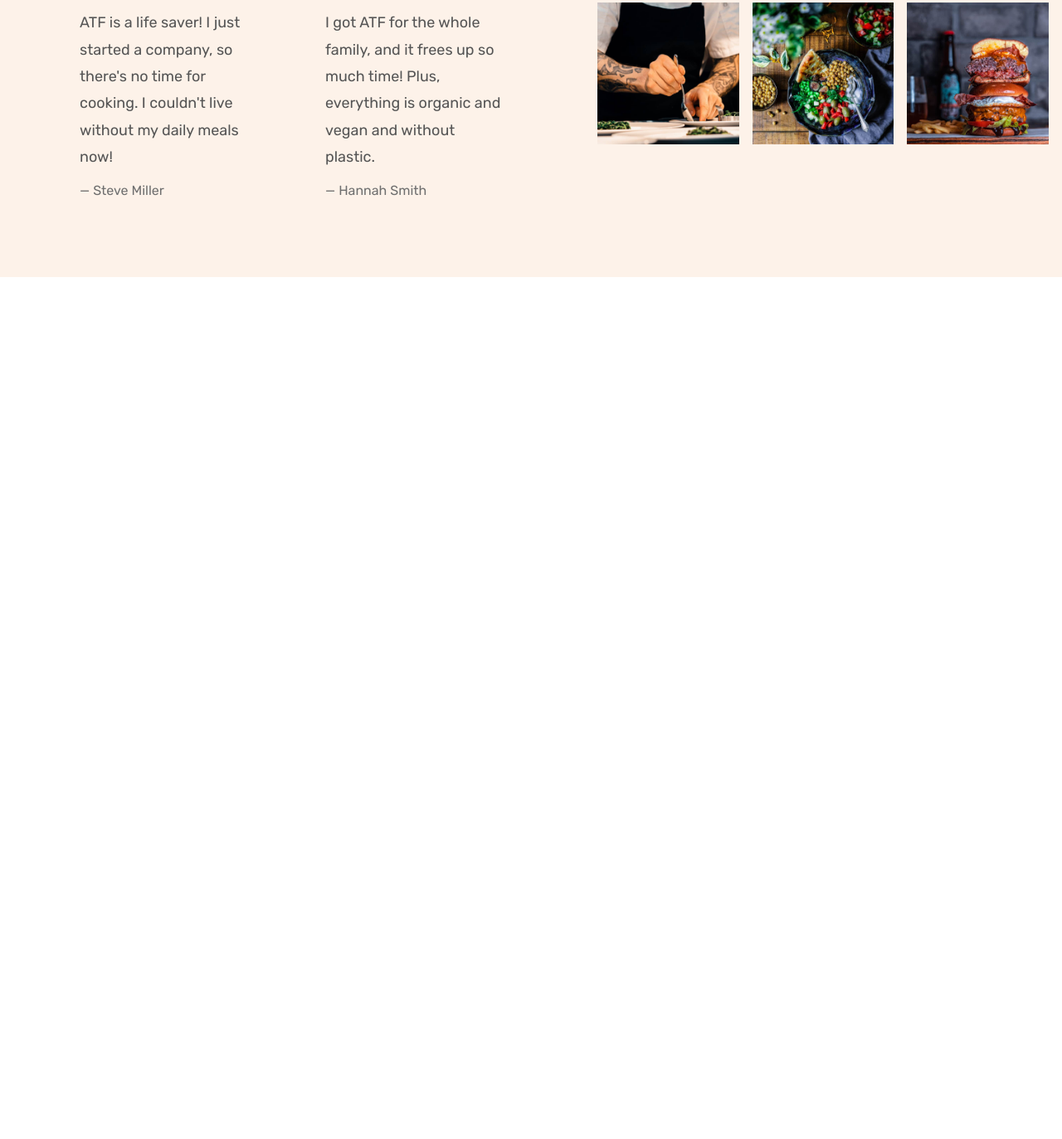
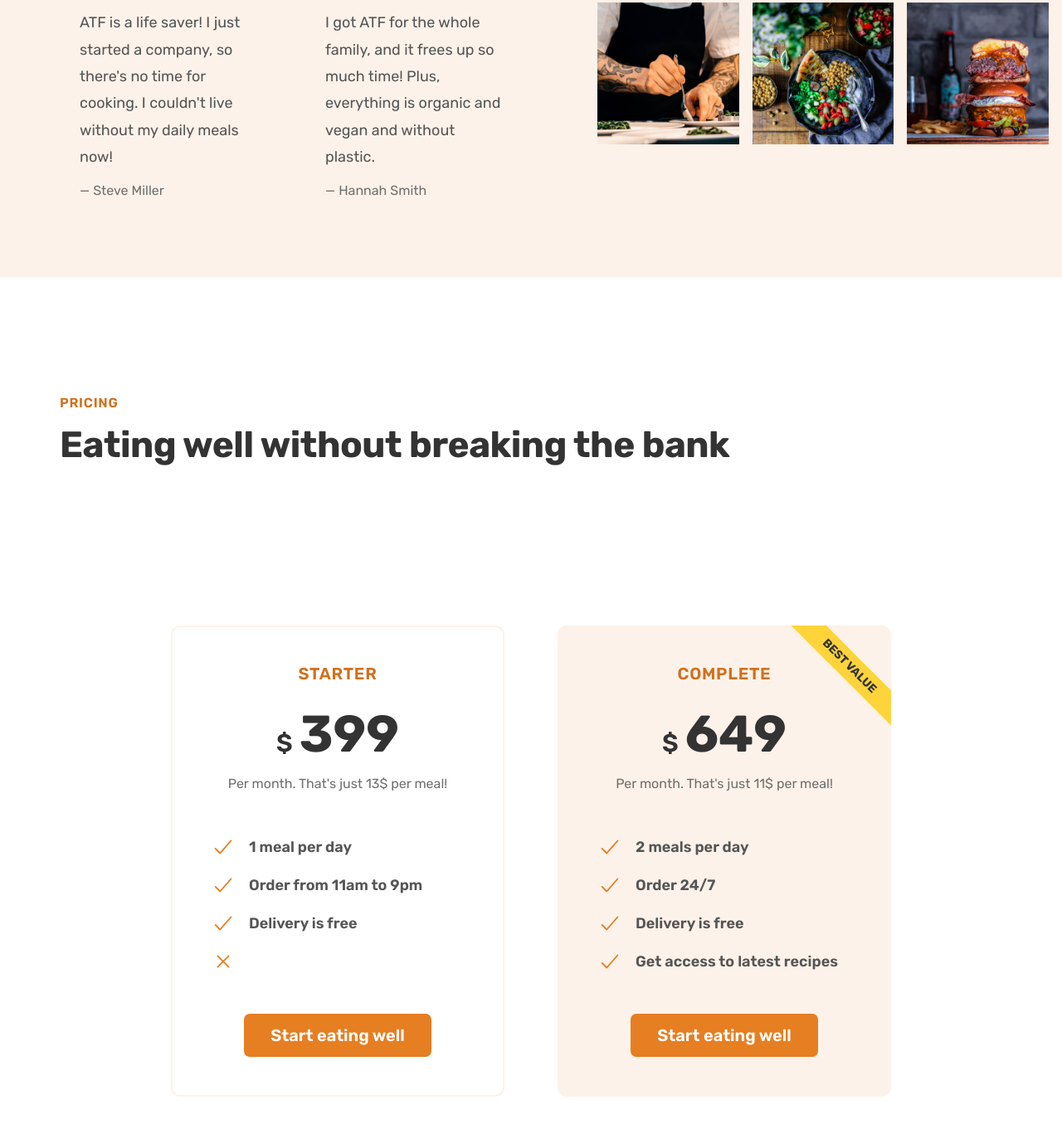
Before and after one commit to samanhoseinpour/ATF, a plain HTML site: page index.html in a window 1280 px wide. Shown: the part 4818-6191 px from the top of the page at 83% size. Before the commit the page ends 5152 px from the top, so only its background shows below. Drawn offline with nearby package versions, Linux system fonts and the light colour scheme; a script that the page names is missing.

Commit message:
add-pricing-section

```diff
--- a/index.html
+++ b/index.html
@@ -250,39 +250,39 @@
           <div class="diets">
             <h3 class="heading-tertiary">Works with any diet:</h3>
             <ul class="list">
-              <li class="item-list">
+              <li class="list-item">
                 <ion-icon class="list-icon" name="checkmark-outline"></ion-icon>
                 <span>Vegetarian</span>
               </li>
-              <li class="item-list">
+              <li class="list-item">
                 <ion-icon class="list-icon" name="checkmark-outline"></ion-icon>
                 <span>Vegan</span>
               </li>
-              <li class="item-list">
+              <li class="list-item">
                 <ion-icon class="list-icon" name="checkmark-outline"></ion-icon>
                 <span>Pescatarian</span>
               </li>
-              <li class="item-list">
+              <li class="list-item">
                 <ion-icon class="list-icon" name="checkmark-outline"></ion-icon>
                 <span>Gluten-free</span>
               </li>
-              <li class="item-list">
+              <li class="list-item">
                 <ion-icon class="list-icon" name="checkmark-outline"></ion-icon>
                 <span>Lactose-free</span>
               </li>
-              <li class="item-list">
+              <li class="list-item">
                 <ion-icon class="list-icon" name="checkmark-outline"></ion-icon>
                 <span>Keto</span>
               </li>
-              <li class="item-list">
+              <li class="list-item">
                 <ion-icon class="list-icon" name="checkmark-outline"></ion-icon>
                 <span>Paleo</span>
               </li>
-              <li class="item-list">
+              <li class="list-item">
                 <ion-icon class="list-icon" name="checkmark-outline"></ion-icon>
                 <span>Low FODMAP</span>
               </li>
-              <li class="item-list">
+              <li class="list-item">
                 <ion-icon class="list-icon" name="checkmark-outline"></ion-icon>
                 <span>Kid-friendly</span>
               </li>
@@ -441,6 +441,73 @@
           </figure>
         </div>
       </section>
+
+      <section class="section-pricing">
+        <div class="container">
+          <span class="subheading">Pricing</span>
+          <h2 class="heading-secondary">
+            Eating well without breaking the bank
+          </h2>
+        </div>
+
+        <div class="container grid grid--cols-2">
+          <div class="pricing-plan pricing-plan--starter">
+            <header class="plan-header text-center">
+              <p class="plan-name">Starter</p>
+              <p class="plan-price"><span>$</span>399</p>
+              <p class="plan-text">Per month. That's just 13$ per meal!</p>
+            </header>
+            <ul class="list">
+              <li class="list-item">
+                <ion-icon class="list-icon" name="checkmark-outline"></ion-icon>
+                <span>1 meal per day</span>
+              </li>
+              <li class="list-item">
+                <ion-icon class="list-icon" name="checkmark-outline"></ion-icon>
+                <span>Order from 11am to 9pm</span>
+              </li>
+              <li class="list-item">
+                <ion-icon class="list-icon" name="checkmark-outline"></ion-icon>
+                <span>Delivery is free</span>
+              </li>
+              <li class="list-item">
+                <ion-icon class="list-icon" name="close-outline"></ion-icon>
+              </li>
+            </ul>
+            <div class="plan-sign-up text-center">
+              <a href="#" class="btn btn--full">Start eating well</a>
+            </div>
+          </div>
+          <div class="pricing-plan pricing-plan--complete">
+            <header class="plan-header text-center">
+              <p class="plan-name">Complete</p>
+              <p class="plan-price"><span>$</span>649</p>
+              <p class="plan-text">Per month. That's just 11$ per meal!</p>
+            </header>
+            <ul class="list">
+              <li class="list-item">
+                <ion-icon class="list-icon" name="checkmark-outline"></ion-icon>
+                <span><strong>2 meals</strong> per day</span>
+              </li>
+              <li class="list-item">
+                <ion-icon class="list-icon" name="checkmark-outline"></ion-icon>
+                <span>Order <strong>24/7</strong></span>
+              </li>
+              <li class="list-item">
+                <ion-icon class="list-icon" name="checkmark-outline"></ion-icon>
+                <span>Delivery is free</span>
+              </li>
+              <li class="list-item">
+                <ion-icon class="list-icon" name="checkmark-outline"></ion-icon>
+                <span>Get access to latest recipes</span>
+              </li>
+            </ul>
+            <div class="plan-sign-up text-center">
+              <a href="#" class="btn btn--full">Start eating well</a>
+            </div>
+          </div>
+        </div>
+      </section>
     </main>
 
     <script
--- a/modules/css/meals.css
+++ b/modules/css/meals.css
@@ -78,26 +78,6 @@
   color: #e67e22;
 }
 
-.list {
-  display: flex;
-  flex-direction: column;
-  gap: 1.6rem;
-}
-
-.item-list {
-  font-size: 1.8rem;
-  font-weight: 600;
-  display: flex;
-  align-items: center;
-  gap: 1.6rem;
-}
-
-.list-icon {
-  width: 3rem;
-  height: 3rem;
-  color: #e67e22;
-}
-
 .all-recipes {
   text-align: center;
   font-size: 1.8rem;
--- /dev/null
+++ b/modules/css/pricing.css
@@ -0,0 +1,71 @@
+.section-pricing {
+  padding: 9.6rem 0;
+}
+
+.pricing-plan {
+  width: 75%;
+  border-radius: 1.1rem;
+}
+
+.pricing-plan--starter {
+  justify-self: end;
+  border: 2px solid #fdf2e9;
+  padding: 4.6rem;
+}
+
+.pricing-plan--complete {
+  background-color: #fdf2e9;
+  padding: 4.8rem;
+  position: relative;
+  overflow: hidden;
+}
+
+.pricing-plan--complete::after {
+  content: 'Best value';
+  position: absolute;
+  top: 6%;
+  right: -18%;
+  font-size: 1.4rem;
+  text-transform: uppercase;
+  font-weight: 700;
+  background-color: #ffd43b;
+  color: #333;
+  padding: 0.8rem 8rem;
+  transform: rotate(45deg);
+}
+
+.plan-header {
+  margin-bottom: 4.8rem;
+}
+
+.plan-name {
+  color: #cf711f;
+  font-weight: 600;
+  font-size: 2rem;
+  text-transform: uppercase;
+  letter-spacing: 0.075rem;
+  margin-bottom: 3.2rem;
+}
+
+.plan-price {
+  color: #333;
+  font-size: 6.2rem;
+  font-weight: 700;
+  margin-bottom: 1.6rem;
+}
+
+.plan-price span {
+  font-size: 3rem;
+  margin-right: 0.8rem;
+  font-weight: 600;
+}
+
+.plan-text {
+  color: #6f6f6f;
+  font-size: 1.6rem;
+  line-height: 1.6;
+}
+
+.plan-sign-up {
+  margin-top: 4.8rem;
+}
--- a/modules/css/style.css
+++ b/modules/css/style.css
@@ -4,6 +4,7 @@
 @import url(./featured-in.css);
 @import url(./meals.css);
 @import url(./testimonials.css);
+@import url(./pricing.css);
 
 /*
 --- 01 TYPROGRAPHY SYSTEM
@@ -218,3 +219,23 @@ a {
   line-height: 1.2;
   margin-bottom: 3.2rem;
 }
+
+.list {
+  display: flex;
+  flex-direction: column;
+  gap: 1.6rem;
+}
+
+.list-item {
+  font-size: 1.8rem;
+  font-weight: 600;
+  display: flex;
+  align-items: center;
+  gap: 1.6rem;
+}
+
+.list-icon {
+  width: 3rem;
+  height: 3rem;
+  color: #e67e22;
+}
```
Also changed, not shown: 1 other file.
